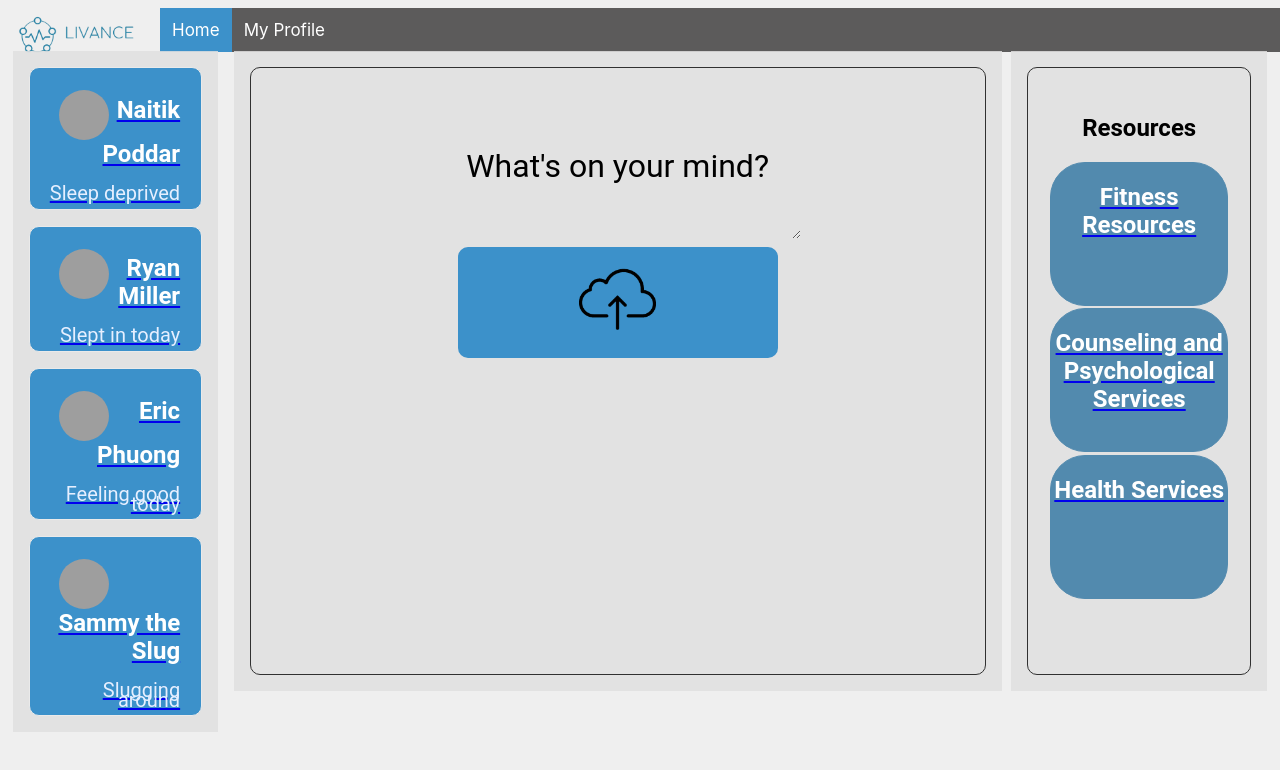
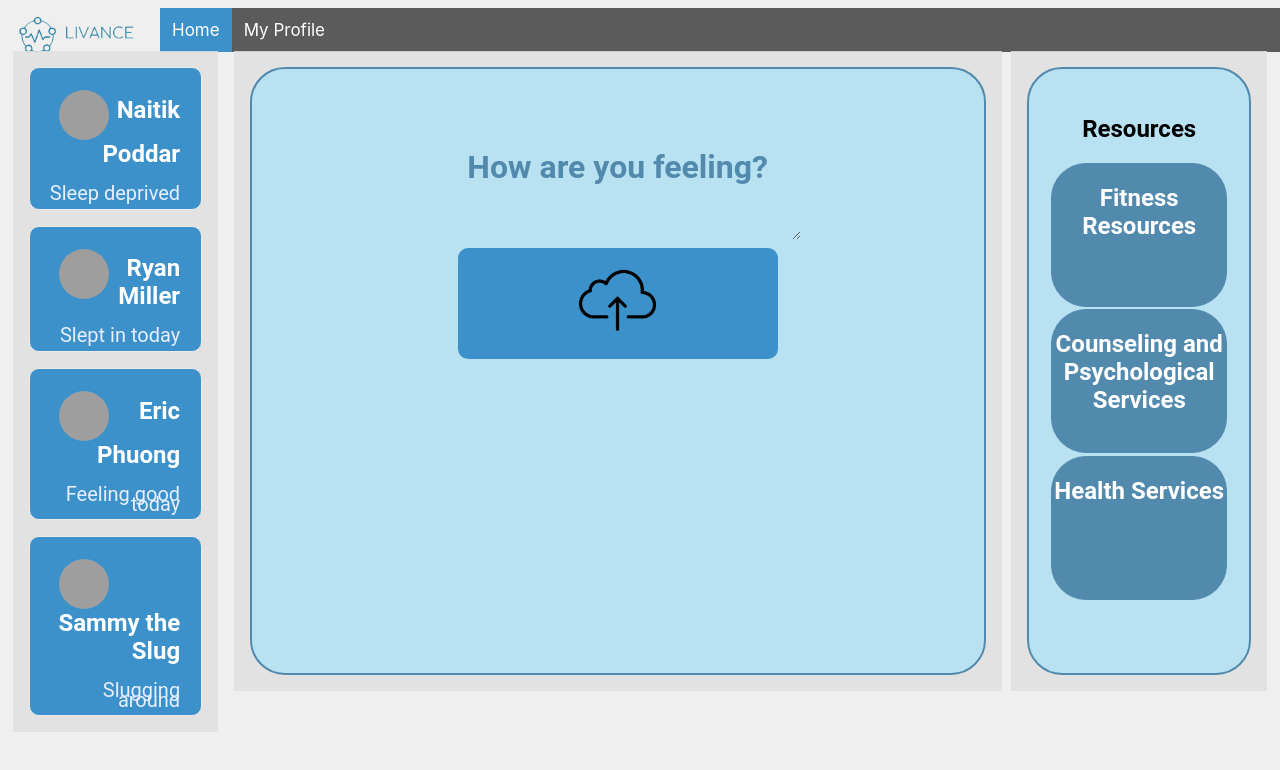
Before and after one commit to NaitikP04/livance, a Next.js app in the folder nextjs-blog/: page / in a window 1280 px wide. Shown: the top 770 px of the page. Built offline with nearby package versions, Linux system fonts and the light colour scheme; grey boxes are pictures that could not be loaded.

Commit message:
more format changes

```diff
--- a/nextjs-blog/pages/index.js
+++ b/nextjs-blog/pages/index.js
@@ -32,12 +32,12 @@ export default function Home(props) { // submit bottom
       <div className={styles.navbar}>
         <Link className={styles.active} href="/">Home</Link>
 
-        <Link href={{ pathname: '/users/0', query: { object: users[0].status} }}>My Profile</Link>
+        <Link href={{ pathname: '/users/0', query: { object: users[0].status}} } >My Profile</Link>
       </div>
       <div>
           <div className={styles.sidebarleft}>
             {users.map(user => (
-              <Link href={{ pathname: `/users/${user.id}`, query: { object: users[0].status } }}>
+              <Link href={{ pathname: `/users/${user.id}`, query: { object: users[0].status } }} style={{textDecoration: 'none'}}>
               <div className={styles.card}>
                 <img src={user.profilePic} alt={user.name} className={styles.profileimage}/>
                 <h2>{user.name}</h2>
@@ -51,7 +51,7 @@ export default function Home(props) { // submit bottom
           </div>
           <div className={styles.sidebarmiddle}>
             <div className={styles.card2}>
-              <textarea id="txt" className={styles.textarea}  placeholder="What's on your mind?" rows="6" cols="50" onChange={handleMessageChange}></textarea>
+              <textarea id="txt" className={styles.textarea}  placeholder="How are you feeling?" rows="6" cols="50" onChange={handleMessageChange}></textarea>
               <div className={styles.card4}>
                 <button className={styles.button} onClick={() => {} }><img src="/uploadicon.png"></img></button>
               </div>
@@ -62,16 +62,16 @@ export default function Home(props) { // submit bottom
             <div className={styles.card2}>
               <h2>Resources</h2>
               <div className={styles.card3}>
-              <Link href="https://recreation.ucsc.edu/facilities/index.html">
+              <Link href="https://recreation.ucsc.edu/facilities/index.html" style={{textDecoration: 'none'}}>
               <h2>Fitness Resources</h2>
               </Link>
             </div>
-            <Link href="https://caps.ucsc.edu/">
+            <Link href="https://caps.ucsc.edu/" style={{textDecoration: 'none'}}>
             <div className={styles.card3}>
               <h2>Counseling and Psychological Services</h2>
             </div>
             </Link>
-            <Link href="https://healthcenter.ucsc.edu/">
+            <Link href="https://healthcenter.ucsc.edu/" style={{textDecoration: 'none'}}>
             <div className={styles.card3}>
               <h2>Health Services</h2>
             </div>
--- a/nextjs-blog/styles/Home.module.css
+++ b/nextjs-blog/styles/Home.module.css
@@ -134,8 +134,10 @@
   align-self: center;
   color: inherit;
   text-decoration: none;
-  border: 1px solid #313131;
-  border-radius: 10px;
+  background-color: #b8e2f2;
+  border-radius: 35px;
+  border: 2px solid #528aae;
+  transition: color 0.15s ease, border-color 0.15s ease;
 }
 
 
@@ -176,9 +178,10 @@
 }
 
 .textarea::placeholder{
-  color: #000000;
+  color: #528aae;
   font-size: 2rem;
   font-family: "Roboto", sans-serif;
+  font-weight: bold;
 }
 
 .textarea:focus{
```
